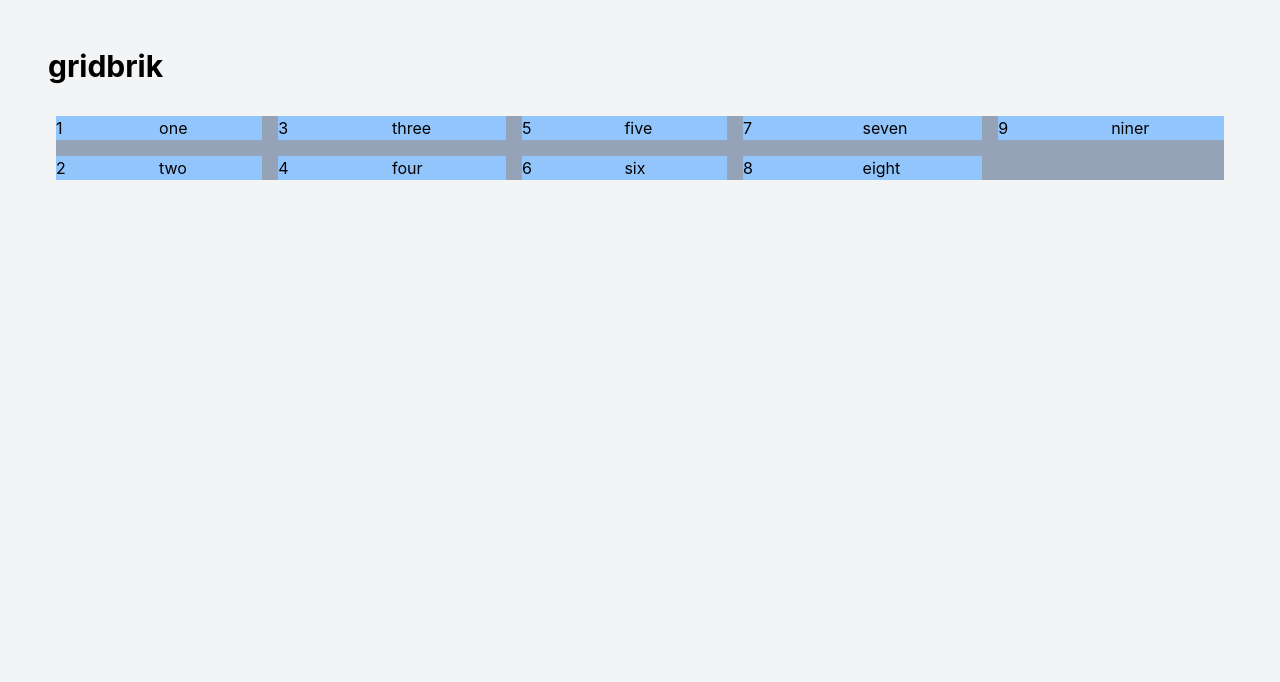
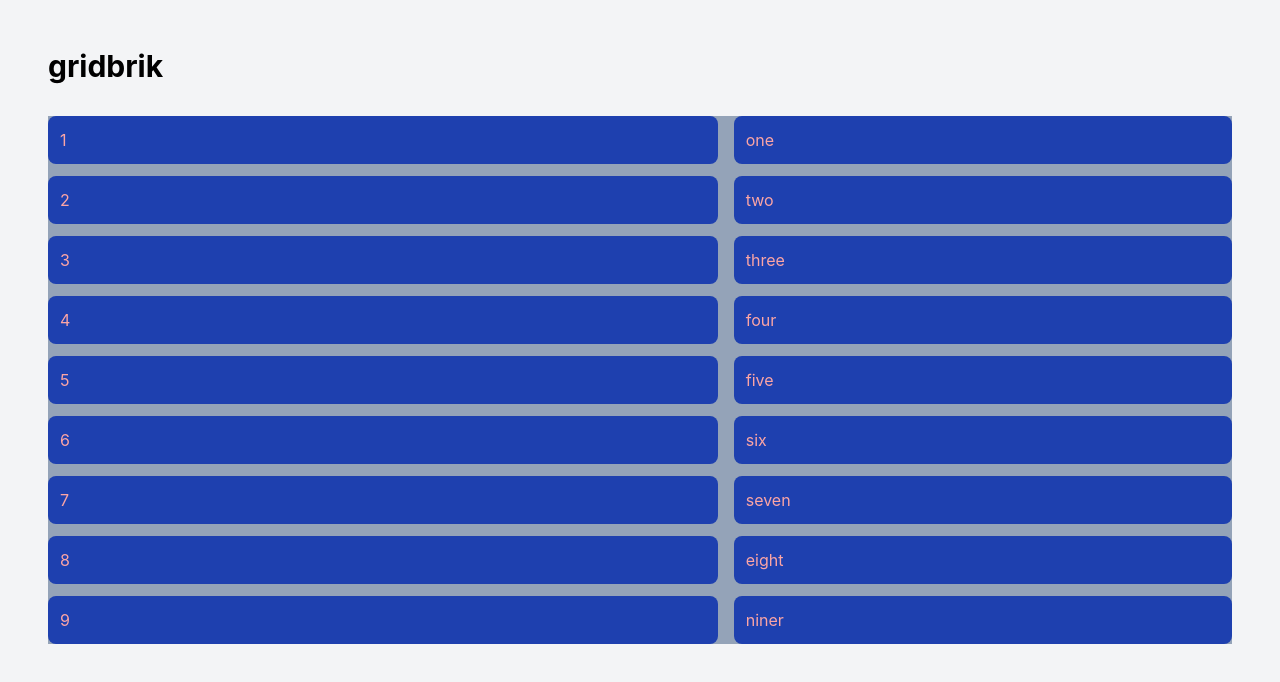
Before and after one commit to mmcgraw73/gridbrik, a Vue app: page / in a window 1280 px wide. Shown: the top 682 px of the page. Built offline with nearby package versions, Linux system fonts and the light colour scheme.

Commit message:
now stacking rows as tall as array length

```diff
--- a/src/components/gridbrik.vue
+++ b/src/components/gridbrik.vue
@@ -1,9 +1,13 @@
 <template>
-  <section>
-    <div class="grid grid-rows-2 grid-flow-col gap-4 m-2 bg-slate-400">
-      <div class="bg-red-700 grid grid-cols-2" v-for="(item, i) in arr1">
-        <span class="col-span-1 bg-blue-300 text-white-300">{{ arr1[i] }}</span>
-        <span class="col-span-1 bg-blue-300 text-white-300">{{ arr2[i] }}</span>
+  <section class="w-full">
+    <div :class="['bg-slate-400', rowsClass]">
+      <div class="grid grid-cols-7 gap-4" v-for="(item, i) in arr1">
+        <span class="col-span-4 bg-blue-800 text-red-300 p-3 rounded-lg">{{
+          arr1[i] || 'empty'
+        }}</span>
+        <span class="col-span-3 bg-blue-800 text-red-300 p-3 rounded-lg">{{
+          arr2[i] || 'empty'
+        }}</span>
       </div>
     </div>
   </section>
@@ -12,12 +16,6 @@
 <script>
 export default {
   name: 'gridbrik',
-  data: () => {
-    return {
-      // r1: this.arrsObj['arr1'],
-      // r2: this.arrsObj['arr2'],
-    };
-  },
   props: {
     arrsObj: {
       type: Object,
@@ -31,6 +29,9 @@ export default {
     arr2() {
       return this.arrsObj['arr2'];
     },
+    rowsClass() {
+      return `grid grid-rows-${this.arr1.length} gap-3`;
+    },
   },
 };
 </script>
```
